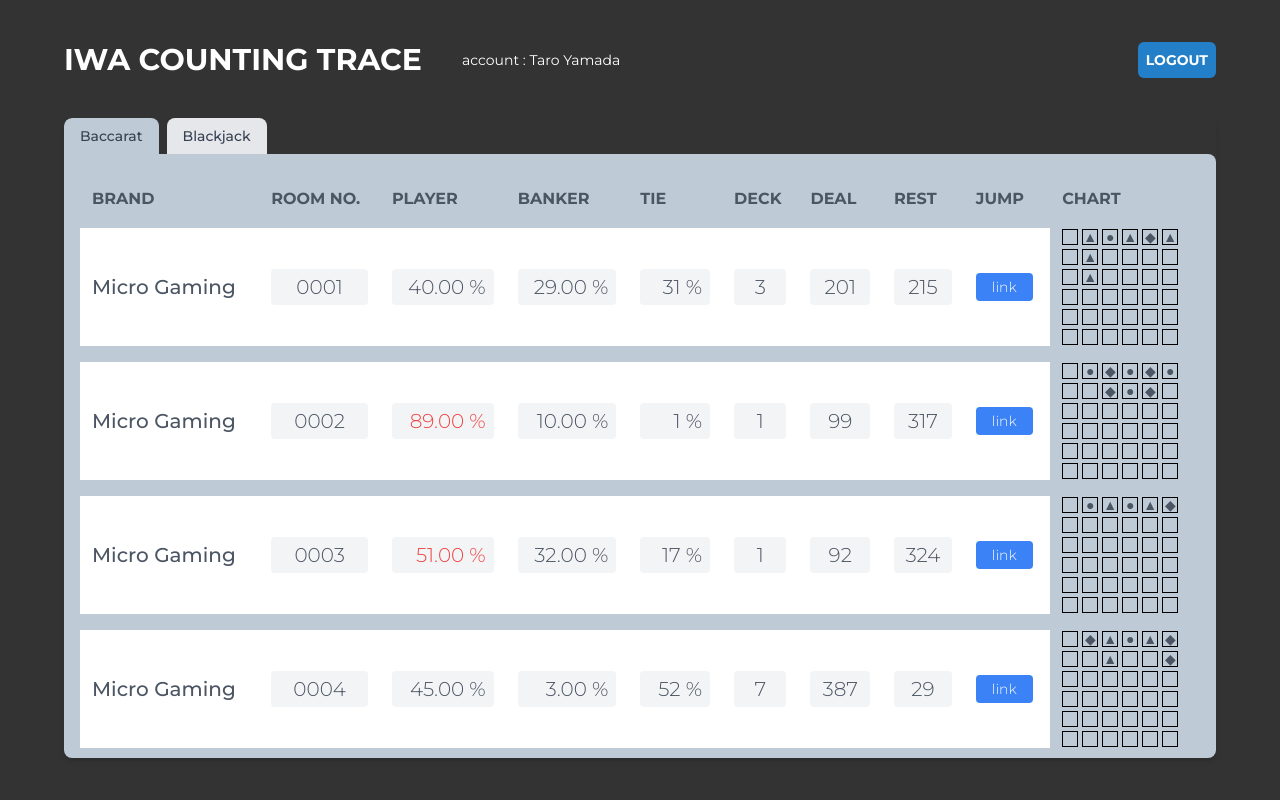
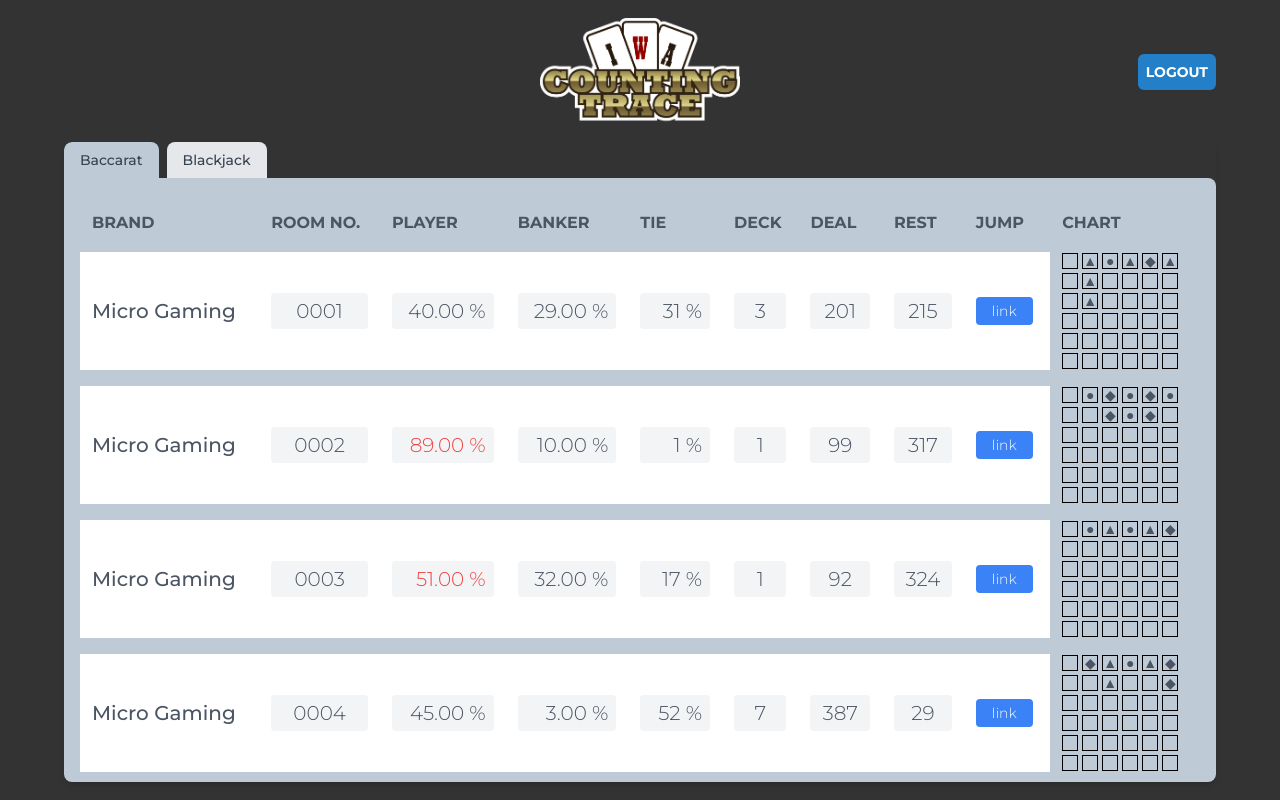
Before and after one commit to dev-captain/Counting-Trace, a Next.js app: page / in a window 1280 px wide. Built offline with nearby package versions, Linux system fonts and the light colour scheme.

Commit message:
logo反映

```diff
--- a/app/components/Navbar.tsx
+++ b/app/components/Navbar.tsx
@@ -1,12 +1,17 @@
+import Image from 'next/image';
+
 const Navbar = () => {
     return (
-        <header className="z-10 w-full items-center justify-between text-sm lg:flex">
+        <header className="z-10 w-full items-center justify-center text-sm lg:flex relative">
             <div className="flex gap-x-10 items-center">
-                <h1 className="text-3xl font-bold">IWA COUNTING TRACE</h1>
-                <p>account : Taro Yamada</p>
+                <Image src="/logo.png"
+                       alt="IWA COUNTING TRACE"
+                       width={200}
+                       height={50}
+                />
             </div>
             <div
-                className="fixed bottom-0 right-0 flex gap-2 h-48 w-full items-center justify-center bg-gradient-to-t from-white via-white dark:from-black dark:via-black lg:static lg:size-auto lg:bg-none">
+                className="absolute right-0 flex gap-2 h-48 w-full items-center justify-center bg-gradient-to-t from-white via-white lg:size-auto lg:bg-none">
                 <a
                     className="pointer-events-none flex place-items-center gap-2 p-2 lg:pointer-events-auto rounded-md bg-[#2380C8] font-bold"
                     href=""
--- a/app/page.tsx
+++ b/app/page.tsx
@@ -3,7 +3,7 @@ import GameTable from "./components/GameTable";
 
 export default function Home() {
   return (
-    <main className="flex min-h-screen flex-col items-center justify-center gap-y-10 w-[90%] mx-auto">
+    <main className="flex min-h-screen flex-col items-center justify-center gap-y-4 w-[90%] mx-auto">
       <Navbar/>
       <div className="w-full h-[80vh] overflow-y-scroll shadow-md rounded-lg">
           <GameTable />
```
Also changed, not shown: public/logo.png (added).
